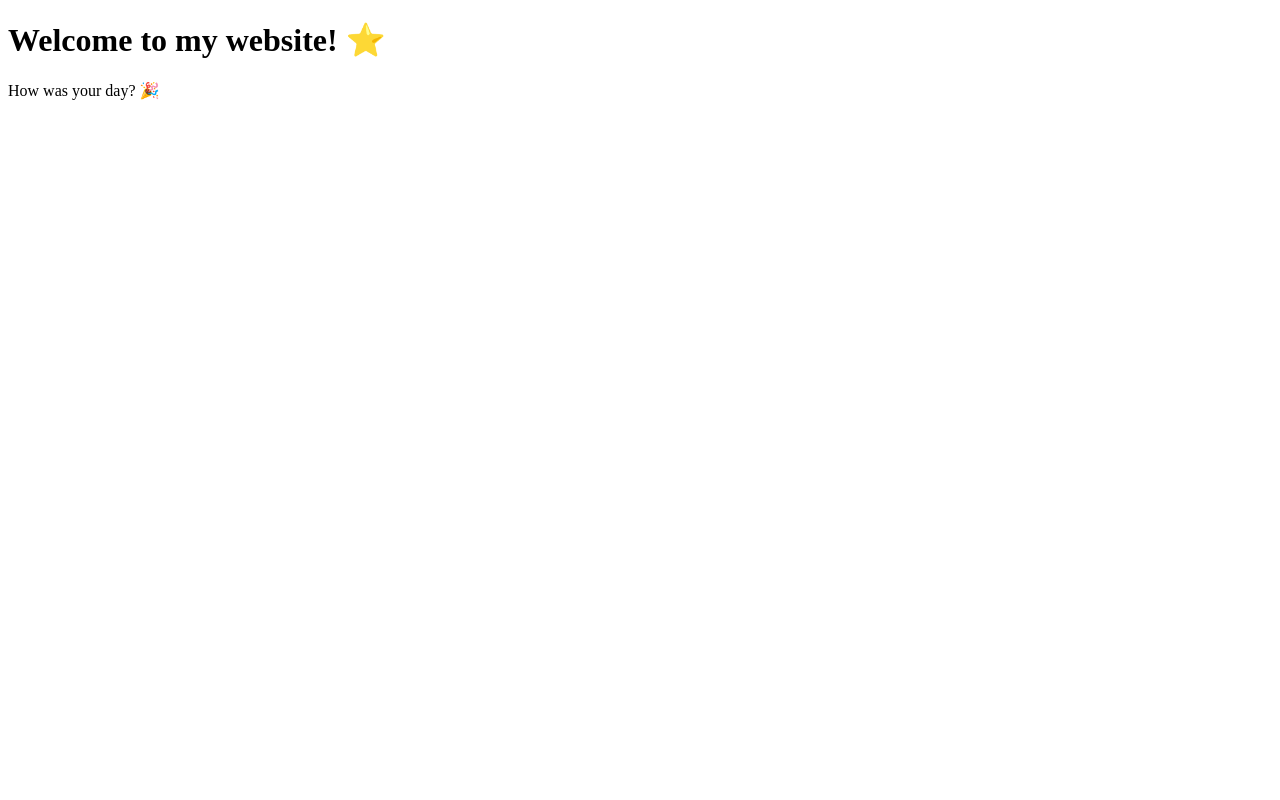
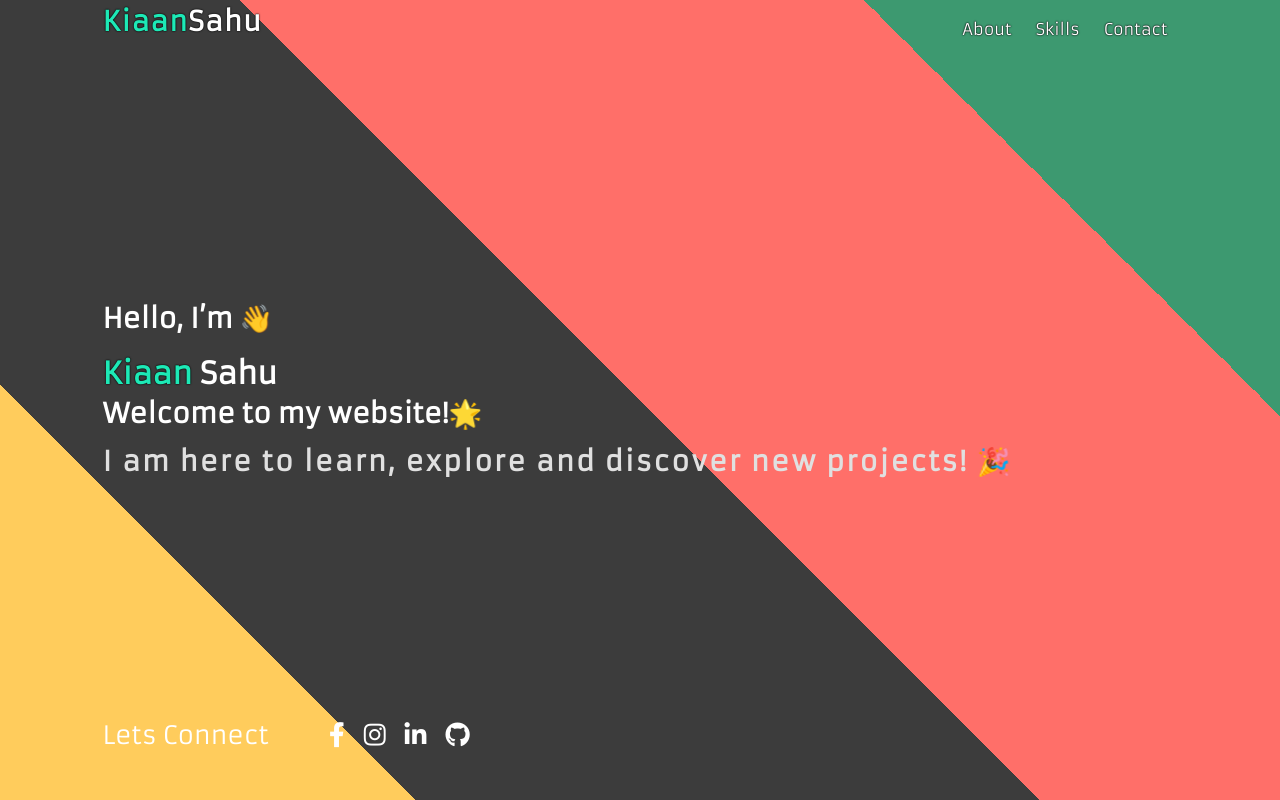
Before and after one commit to kiaan-sahu/me, a plain HTML site: page index.html in a window 1280 px wide. Drawn offline with Linux system fonts and the light colour scheme.

Commit message:
Update index.html

```diff
--- a/index.html
+++ b/index.html
@@ -1,10 +1,189 @@
 <!DOCTYPE html>
-<html>
-   <head>
-      <title>My Cool Website</title>
-   </head>
-   <body>
-      <h1>Welcome to my website! ⭐️</h1>
-      <p>How was your day? 🎉</p>
-   </body>
+<html lang="en" >
+<head>
+  <meta charset="UTF-8">
+  <title>Kiaan Sahu</title>
+  <link rel="stylesheet" href="./style.css">
+
+<style>
+  @import url('https://fonts.googleapis.com/css2?family=Armata&display=swap');
+
+@import
+ url('https://cdnjs.cloudflare.com/ajax/libs/font-awesome/5.15.3/css/all.min.css');
+
+* {
+  padding:0;
+  margin:0;
+  font-family: 'Armata', sans-serif;
+  box-sizing:border-box;
+}
+.hero {
+  height:100vh;
+  width:100%;
+  background: linear-gradient(-45deg, #ee7752, #fdd835, #4caf50, #673ab7 ,  #23a6d5, #23d5ab);
+	background-size: 400% 400%;
+	animation: gradient 10s ease infinite;
+	height: 100vh;
+   background: linear-gradient(45deg, #ffcc5c 20%, #3c3c3c 20% 50%, #ff6f69 50% 80%, #3D9970 80%);
+}
+
+nav {
+  display:flex;
+  align-items:center;
+  justify-content: space-between;
+  padding-top:5px;
+  padding-left:8%;
+  padding-right:8%;
+  text-shadow: 0 0 1px #000, 0 0 2px #000;
+
+}
+.logo {
+  color:white;
+  cursor:pointer;
+  font-size: 27px;
+  letter-spacing:1px;
+}
+span {
+  color: #1de9b6;
+  text-shadow: 0 0 1px #000, 0 0 2px #000;
+}
+nav ul li {
+  display:inline-block;
+  list-style-type:none;
+  padding:10px 10px;
+}
+nav ul li a {
+  color:white;
+  text-decoration:none;
+}
+nav ul li a:hover{
+  color:#f9004d;
+  transition:.4s;
+}
+.btn {
+  background-color:#009688;
+  color:white;
+  text-decoration:none;
+  font-weight:bold;
+  border:2px solid transparent;
+  padding:10px 25px;
+  border-radius:30px;
+  transition:transform .4s;
+  border-color: #004d40 ;
+}
+.btn:hover {
+  transform:scale(1.1);
+}
+.content {
+  position:absolute;
+  top:50%;
+  left:8%;
+  transform:translateY(-50%);
+}
+h1 {
+  color:white;
+  margin:20px 0px 5px;
+  font-size: 30px;
+}
+h3, h2 {
+  color:white;
+  font-size:27px;
+  margin-bottom:15px;
+}
+h4 {
+  color:#e0e0e0;
+  font-size:27px;
+  letter-spacing:2px;
+  margin-bottom:20px;
+}
+.share {
+  position:absolute;
+  top:90%;
+  left:8%;
+  display:flex;
+  flex-wrap:nowrap;
+  justify-content: flex-start;
+  align-items:center;
+}
+.share p {
+  font-size:25px;
+  color:white;
+  margin-right:60px;
+}
+.share .social a {
+  display:inline-block;
+  color:white;
+  font-size:25px;
+  margin-right:15px;
+  transform:transition .5s;
+}
+.share .social a:hover {
+  transform: scale(1.5);
+}
+
+@media (max-width:950px) {
+
+  nav .logo {
+    font-size:30px;
+  }
+  nav ul li {
+    padding:10px;
+    font-size:18px;
+  }
+  .content h1 {
+    font-size:50px;
+  }
+  .content h3 {
+    font-size:20px;
+  }
+  .content h4 {
+    font-size:15px;
+  }
+
+}
+
+@keyframes gradient {
+	0% {
+		background-position: 0% 50%;
+	}
+	50% {
+		background-position: 100% 50%;
+	}
+	100% {
+		background-position: 0% 50%;
+	}
+}
+
+</style>
+
+</head>
+<body>
+<div class="hero">
+  <nav>
+   <h2 class="logo"><span>Kiaan</span>Sahu</h2>
+    <ul>
+      <li><a href="#">About</a></li>
+      <li><a href="#">Skills</a></li>
+      <li><a href="#" >Contact</a></li>
+    </ul>
+  </nav>
+
+  <div class="content">
+    <h3>Hello, I’m 👋</h3>
+    <h1><span>Kiaan</span> Sahu</h1>
+    <h2>Welcome to my website!🌟</h2>
+    <h4>  I am here to learn, explore and discover new projects! 🎉</h4>
+  </div>
+
+  <div class="share">
+    <p>Lets Connect</p>
+    <div class="social">
+      <a href="https://www.facebook.com/KiaanSahu22"><i class="fab fa-facebook-f"></i></a>
+      <a href="https://www.instagram.com/kiaan.sahu/"><i class="fab fa-instagram"></i></a>
+      <a href="https://www.linkedin.com/in/kiaan-sahu/"><i class="fab fa-linkedin-in"></i></a>
+      <a href="https://github.com/kiaan-sahu"><i class="fab fa-github"></i></a>
+    </div>
+  </div>
+</div>
+</body>
 </html>
```
